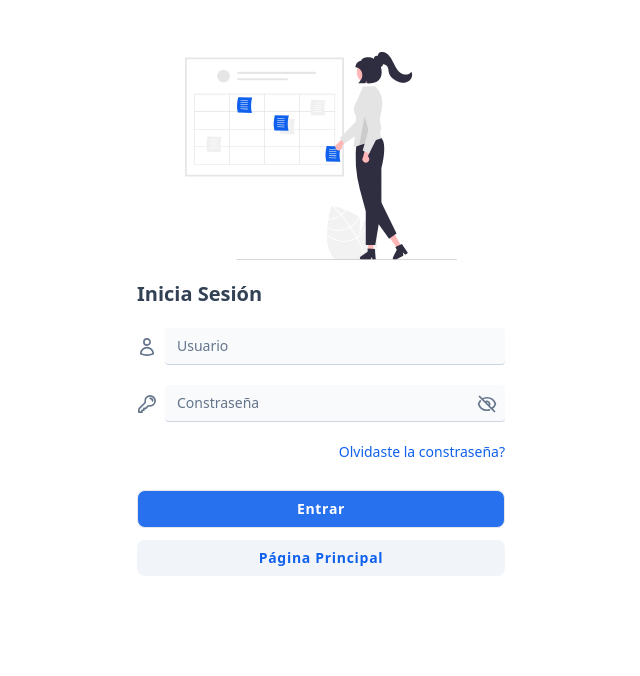
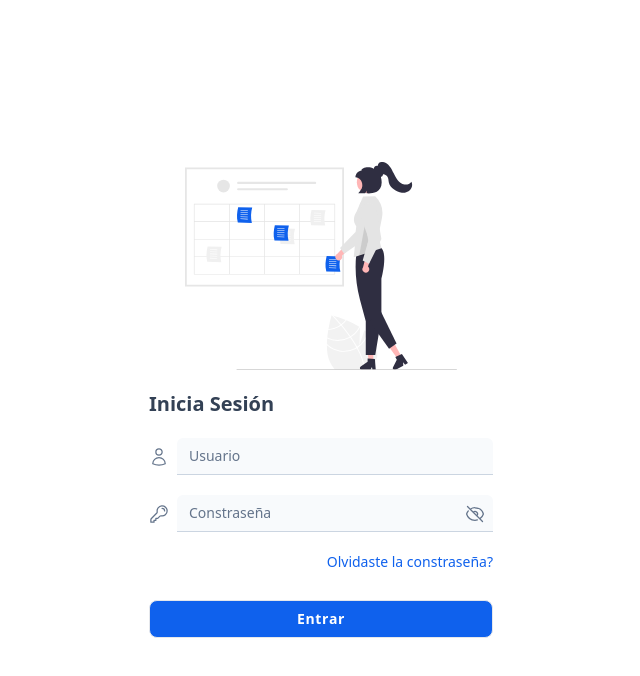
Before and after one commit to dcq-31/university-schedule, a Vue app: page /login in a window 1280 px wide. Shown: the top 676 px of the page, without its empty margins (319-959 px from the left). Built offline with nearby package versions, Linux system fonts and the light colour scheme.

Commit message:
Remove not used colors and change full web space

```diff
--- a/index.html
+++ b/index.html
@@ -7,7 +7,7 @@
     <title>Vite App</title>
   </head>
   <body>
-    <div id="app"></div>
+    <div id="app" class="absolute top-0 left-0 h-full w-full"></div>
     <script type="module" src="/src/main.ts"></script>
   </body>
 </html>
--- a/src/views/LoginView.vue
+++ b/src/views/LoginView.vue
@@ -17,68 +17,61 @@ const toggleShowPassword = () => {
 };
 </script>
 <template>
-  <div class="px-5 py-8">
-    <main class="mx-auto max-w-sm">
-      <div class="pt-5">
+  <div class="h-full p-2 flex items-center">
+    <main class="mx-auto p-5 w-full max-w-sm">
+      <div>
         <img src="/login-bg.svg" alt="login-bg" class="max-h-52 mx-auto" />
       </div>
 
-      <div class="px-2 mt-5">
+      <div class="mt-5">
         <div class="text-xl font-semibold text-slate-700">Inicia Sesión</div>
 
         <form class="space-y-5 mt-5">
           <div class="flex items-center">
             <div class="mr-2">
-              <UserIcon class="text-slate-500 h-5 w-5 stroke-2" />
+              <UserIcon class="text-slate-500 h-5 w-5" />
             </div>
             <input
               type="text"
               placeholder="Usuario"
-              class="w-full max-w-sm px-3 py-2 text-slate-700 bg-slate-50 border-b border-slate-300 rounded text-sm placeholder-slate-500 placeholder:text-sm focus:outline-none focus:border-brandeis-blue-100"
+              class="w-full max-w-sm px-3 py-2 text-slate-700 bg-slate-50 border-b border-slate-300 rounded-t-md text-sm placeholder-slate-500 placeholder:text-sm focus:outline-none focus:border-brandeis-blue-400"
             />
           </div>
 
           <div class="flex items-center relative">
             <div class="mr-2">
-              <KeyIcon class="text-slate-500 h-5 w-5 stroke-2" />
+              <KeyIcon class="text-slate-500 h-5 w-5" />
             </div>
             <input
               :type="passwordType"
               placeholder="Constraseña"
-              class="w-full max-w-sm px-3 py-2 text-slate-700 bg-slate-50 border-b border-slate-300 rounded text-sm placeholder-slate-500 placeholder:text-sm focus:outline-none focus:border-brandeis-blue-100"
+              class="w-full max-w-sm px-3 py-2 text-slate-700 bg-slate-50 border-b border-slate-300 rounded-t-md text-sm placeholder-slate-500 placeholder:text-sm focus:outline-none focus:border-brandeis-blue-400"
             />
             <EyeIcon
               v-if="showPassword"
-              class="text-slate-500 h-5 w-5 stroke-2 absolute right-0 mr-2 cursor-pointer"
+              class="text-slate-500 h-5 w-5 absolute right-0 mr-2 cursor-pointer"
               @click="toggleShowPassword"
             />
             <EyeSlashIcon
               v-else
-              class="text-slate-500 h-5 w-5 stroke-2 absolute right-0 mr-2 cursor-pointer"
+              class="text-slate-500 h-5 w-5 absolute right-0 mr-2 cursor-pointer"
               @click="toggleShowPassword"
             />
           </div>
 
           <div class="text-sm font-medium text-right">
             <span
-              class="cursor-pointer text-brandeis-blue hover:text-brandeis-blue-300"
+              class="cursor-pointer text-brandeis-blue hover:text-brandeis-blue-500"
               >Olvidaste la constraseña?
             </span>
           </div>
 
           <div class="space-y-3 pt-2">
             <RouterLink
-              to="/"
-              class="px-3 py-2 text-sm tracking-wider text-white text-center font-semibold rounded-lg block w-full border bg-brandeis-blue-400 hover:shadow-sm hover:bg-brandeis-blue-200 hover:border-transparent focus:outline-none focus:ring-2 focus:ring-brandeis-blue focus:ring-offset-2"
+              :to="{ name: ROUTES_NAME.HOME }"
+              class="px-3 py-2 text-sm tracking-wider text-white text-center font-semibold rounded-lg block w-full border bg-brandeis-blue hover:shadow-sm hover:bg-brandeis-blue-500 focus:outline-none focus:ring-2 focus:ring-brandeis-blue focus:ring-offset-2"
             >
               Entrar
-            </RouterLink>
-
-            <RouterLink
-              :to="{ name: ROUTES_NAME.HOME }"
-              class="px-3 py-2 text-sm tracking-wider text-brandeis-blue text-center font-semibold rounded-lg block w-full bg-slate-100 hover:shadow-sm hover:bg-slate-200 hover:border-transparent focus:outline-none focus:ring-2 focus:ring-slate-200 focus:ring-offset-2"
-            >
-              Página Principal
             </RouterLink>
           </div>
         </form>
--- a/tailwind.config.js
+++ b/tailwind.config.js
@@ -6,38 +6,29 @@ module.exports = {
       colors: {
         "carrot-orange": {
           DEFAULT: "#e79823",
-          100: "#f3cc91",
-          200: "#f1c17b",
-          300: "#eeb765",
-          400: "#ecad4f",
-        },
-        "lavender-blue": {
-          DEFAULT: "#ccdaff",
-          100: "#e6edff",
-          200: "#d6e1ff",
-          300: "#d6e1ff",
-          400: "#d1deff",
-        },
-        "yankees-blue": {
-          DEFAULT: "#1b1a40",
-          100: "#8d8da0",
-          200: "#5f5f79",
-          300: "#494866",
-          400: "#323153",
-        },
-        blueberry: {
-          DEFAULT: "#5281e6",
-          100: "#a9c0f3",
-          200: "#86a7ee",
-          300: "#759aeb",
-          400: "#638ee9",
+          50: "#fdf5e9",
+          100: "#f8e0bd",
+          200: "#f5d6a7",
+          300: "#f1c17b",
+          400: "#eeb765",
+          500: "#e9a239",
+          600: "#d08920",
+          700: "#a26a19",
+          800: "#744c12",
+          900: "#452e0a",
         },
         "brandeis-blue": {
           DEFAULT: "#0f61ed",
-          100: "#87b0f6",
-          200: "#5790f2",
-          300: "#3f81f1",
-          400: "#2771ef",
+          50: "#e7effd",
+          100: "#cfdffb",
+          200: "#b7d0fa",
+          300: "#9fc0f8",
+          400: "#5790f2",
+          500: "#2771ef",
+          600: "#0e57d5",
+          700: "#0b44a6",
+          800: "#093a8e",
+          900: "#041d47",
         },
       },
     },
```
